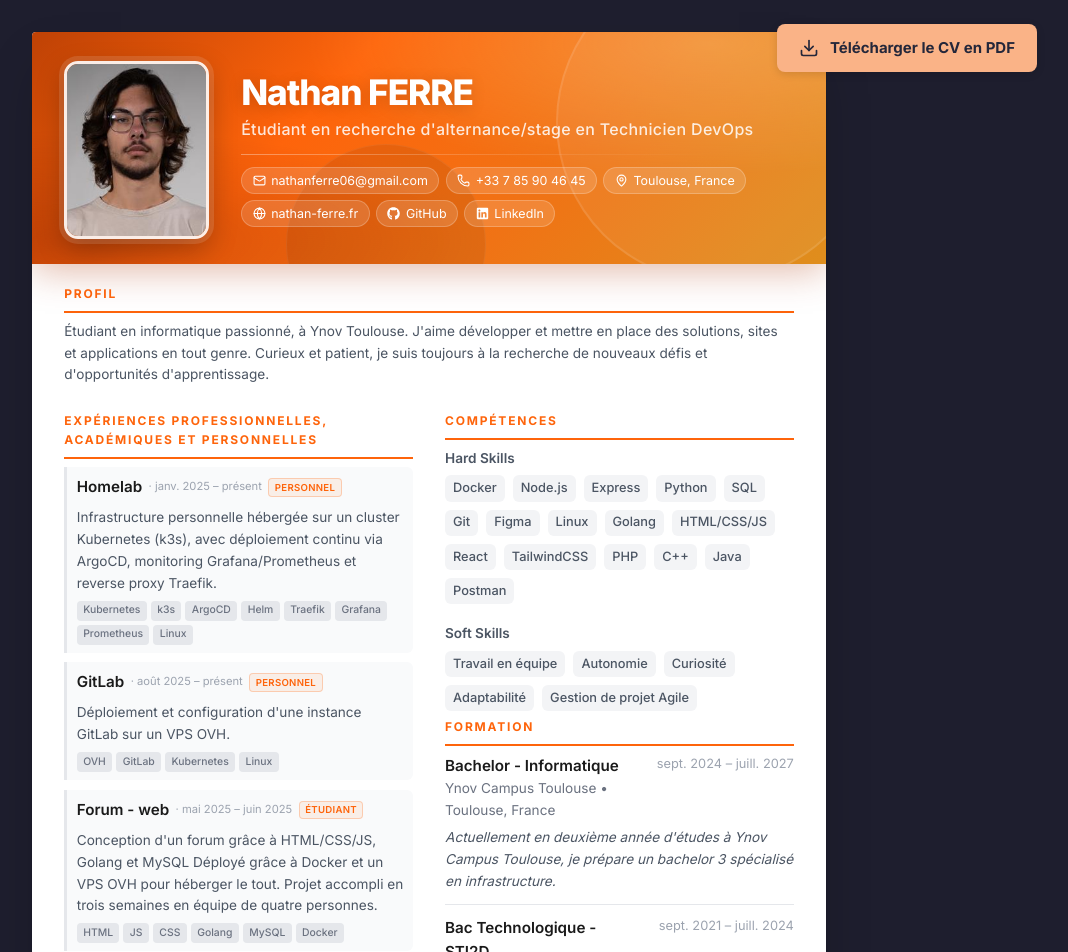
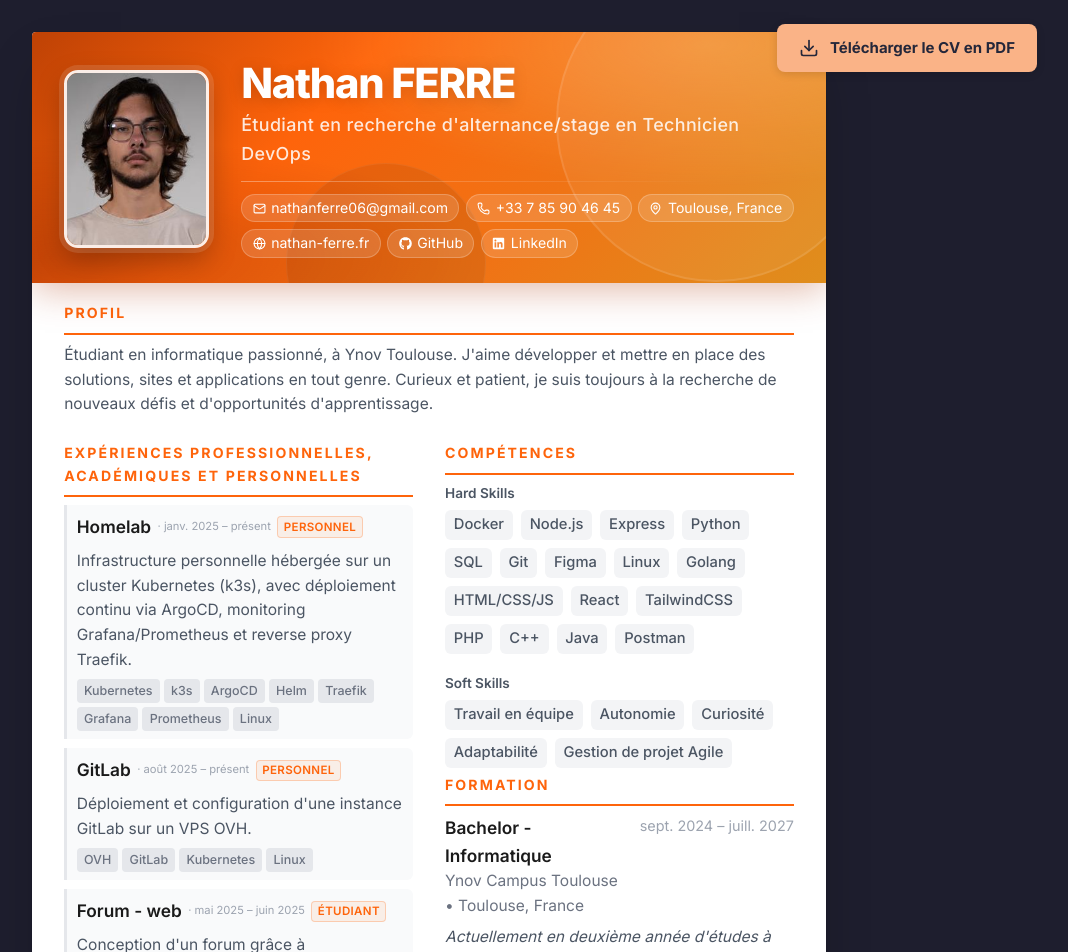
Before and after one commit to zoom26042604/cv, a Next.js app: page / in a window 1280 px wide. Shown: the top 952 px of the page, without its empty margins (211-1279 px from the left). Built offline with nearby package versions, Linux system fonts and the light colour scheme.

Commit message:
feat: dark mode permanent, bigger fonts, portfolio photo favicon, fix PDF side borders

```diff
--- a/app/globals.css
+++ b/app/globals.css
@@ -243,7 +243,7 @@ body {
 }
 
 .cv-header h1 {
-  font-size: 2.2rem;
+  font-size: 2.6rem;
   font-weight: 800;
   letter-spacing: -0.03em;
   line-height: 1.1;
@@ -252,7 +252,7 @@ body {
 }
 
 .cv-header-title {
-  font-size: 1rem;
+  font-size: 1.12rem;
   font-weight: 500;
   color: rgba(255, 255, 255, 0.85);
   letter-spacing: 0.02em;
@@ -281,7 +281,7 @@ body {
   display: inline-flex;
   align-items: center;
   gap: 0.35rem;
-  font-size: 0.78rem;
+  font-size: 0.88rem;
   color: white;
   text-decoration: none;
   background: rgba(255, 255, 255, 0.14);
@@ -331,7 +331,7 @@ body {
 }
 
 .cv-section-title {
-  font-size: 0.75rem;
+  font-size: 0.88rem;
   font-weight: 700;
   text-transform: uppercase;
   letter-spacing: 0.15em;
@@ -364,24 +364,24 @@ body {
 
 .cv-entry-title {
   font-weight: 600;
-  font-size: 0.95rem;
+  font-size: 1.08rem;
   color: #1a1a1a;
 }
 
 .cv-entry-subtitle {
-  font-size: 0.85rem;
+  font-size: 0.97rem;
   color: #6b7280;
 }
 
 .cv-entry-date {
-  font-size: 0.8rem;
+  font-size: 0.9rem;
   color: #9ca3af;
   white-space: nowrap;
   border-radius: 0 !important;
 }
 
 .cv-entry-description {
-  font-size: 0.85rem;
+  font-size: 0.97rem;
   color: #4b5563;
   margin-top: 0.5rem;
 }
@@ -416,8 +416,8 @@ body {
   padding: 0.25rem 0.75rem;
   background: #f3f4f6;
   border-radius: 6px;
-  padding: 0.18rem 0.5rem;
-  font-size: 0.8rem;
+  padding: 0.2rem 0.55rem;
+  font-size: 0.92rem;
   color: #4b5563;
   font-weight: 500;
 }
@@ -436,7 +436,7 @@ body {
 
 .cv-language-name {
   font-weight: 500;
-  font-size: 0.9rem;
+  font-size: 1.02rem;
 }
 
 .cv-flag {
@@ -452,7 +452,7 @@ body {
 }
 
 .cv-language-level {
-  font-size: 0.85rem;
+  font-size: 0.97rem;
   color: #6b7280;
 }
 
@@ -473,7 +473,7 @@ body {
   display: inline-flex;
   align-items: center;
   gap: 0.25rem;
-  font-size: 0.6rem;
+  font-size: 0.72rem;
   font-weight: 600;
   letter-spacing: 0.03em;
   text-transform: uppercase;
@@ -488,12 +488,12 @@ body {
 
 .cv-tech-tag {
   display: inline-block;
-  font-size: 0.65rem;
+  font-size: 0.78rem;
   font-weight: 500;
   color: #6b7280;
   background: #e5e7eb;
   border-radius: 4px;
-  padding: 0.1rem 0.4rem;
+  padding: 0.12rem 0.45rem;
 }
 
 .cv-icon-btn {
--- a/components/Toolbar.tsx
+++ b/components/Toolbar.tsx
@@ -1,32 +1,8 @@
-
 'use client';
 
-import { useEffect, useRef, useState } from 'react';
-import { Moon, Sun, Printer, Download, ExternalLink } from 'lucide-react';
+import { Download } from 'lucide-react';
 
 export default function Toolbar() {
-  const [isDark, setIsDark] = useState(false);
-  const printRef = useRef<HTMLDivElement>(null);
-
-  useEffect(() => {
-    const stored = localStorage.getItem('cv-theme');
-    if (stored) {
-      setIsDark(stored === 'dark');
-    } else {
-      setIsDark(true); // dark by default
-    }
-  }, []);
-
-  useEffect(() => {
-    document.documentElement.classList.toggle('dark', isDark);
-    localStorage.setItem('cv-theme', isDark ? 'dark' : 'light');
-  }, [isDark]);
-
-  const handlePrint = () => {
-    window.print();
-  };
-
-  // Un seul bouton orange pour télécharger le PDF
   return (
     <div className="no-print fixed top-6 right-8 z-50" style={{ pointerEvents: 'none' }}>
       <a
```
Also changed, not shown: 2 other files (tests, documents, lock files or other folders).
